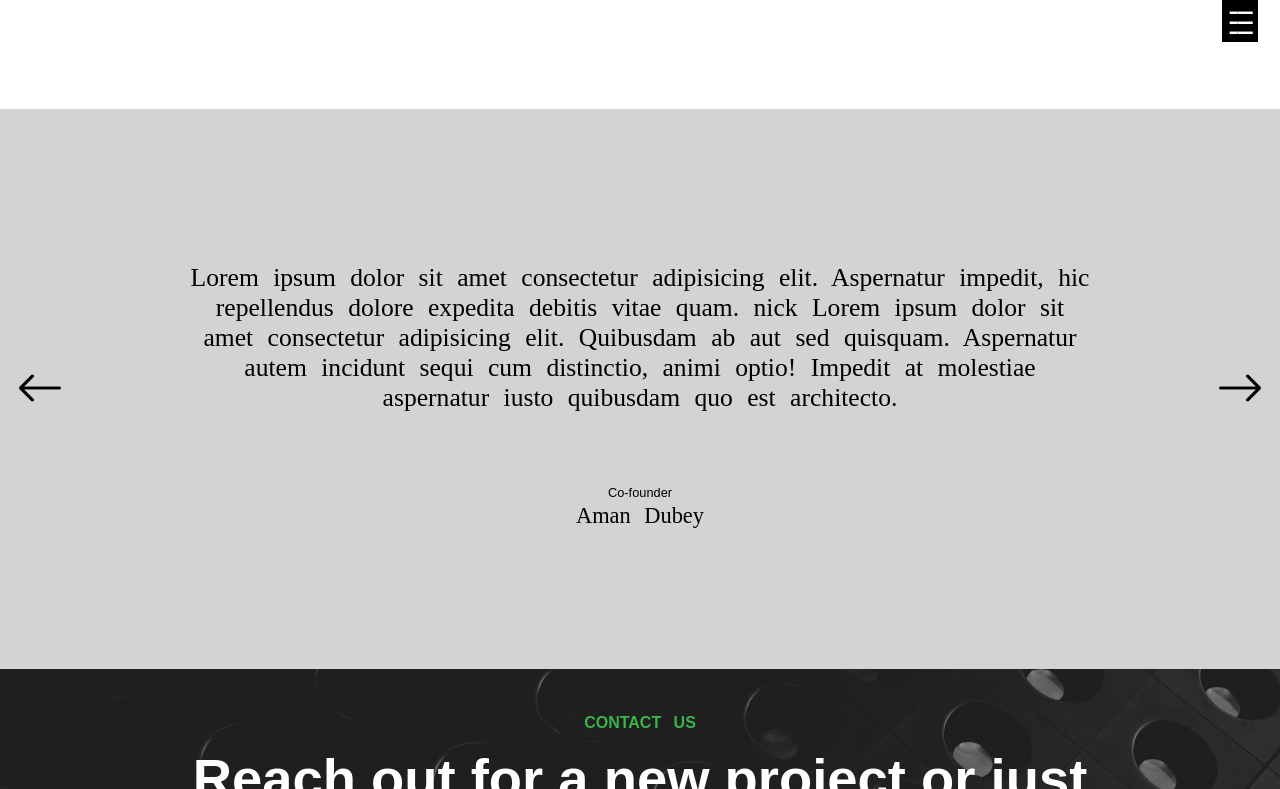
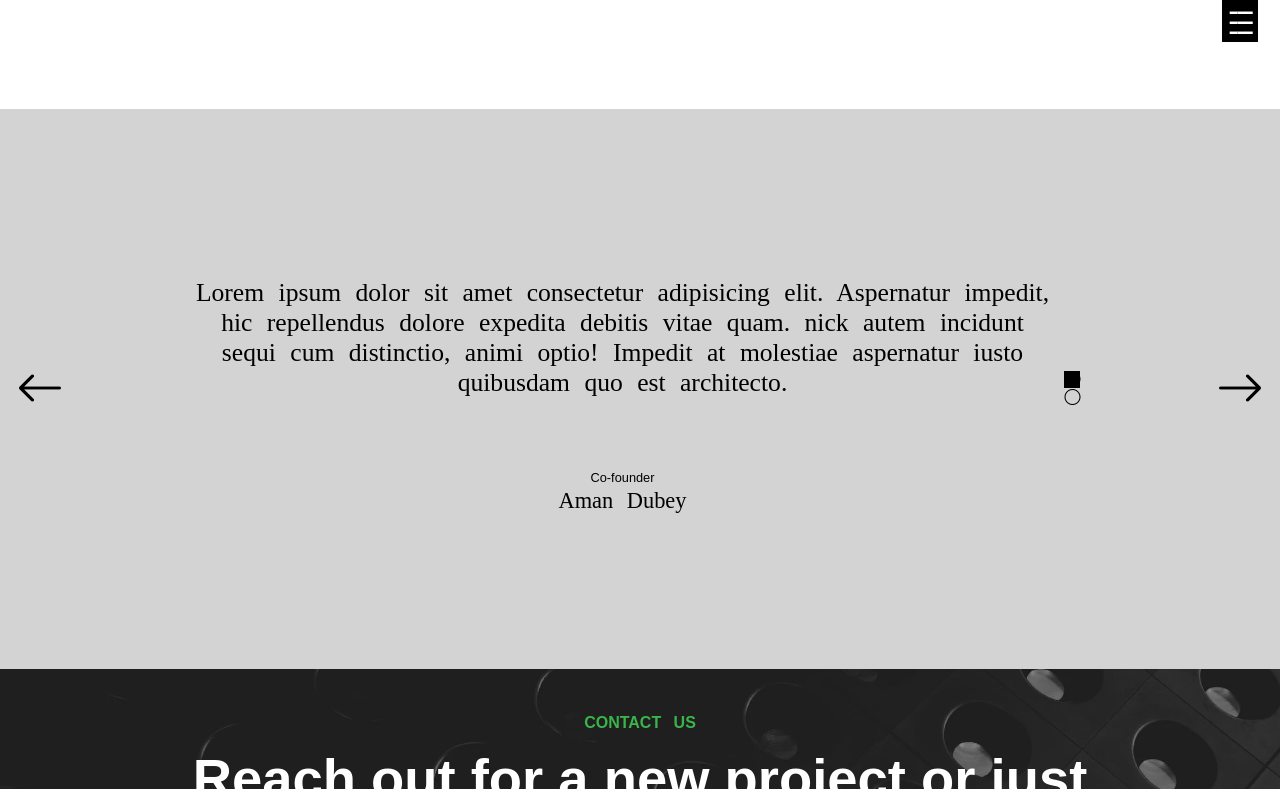
Before and after one commit to Nickk15/dddeveloper, a plain HTML site: page index.html in a window 1280 px wide. Both pictures are taken after a click on the element 40 px from the left and 2764 px from the top of the page. Shown: the part 2375-3164 px from the top of the page. Drawn offline with nearby package versions, Linux system fonts and the light colour scheme.

Commit message:
Update index.html

```diff
--- a/index.html
+++ b/index.html
@@ -141,7 +141,6 @@
             <div class="first">
                 <p>Lorem ipsum dolor sit amet consectetur adipisicing elit. Aspernatur impedit, hic repellendus dolore
                     expedita debitis vitae quam. nick
-                    Lorem ipsum dolor sit amet consectetur adipisicing elit. Quibusdam ab aut sed quisquam. Aspernatur
                     autem incidunt sequi cum distinctio, animi optio! Impedit at molestiae aspernatur iusto quibusdam
                     quo est architecto.
                 </p>
@@ -167,6 +166,11 @@
                     <p class="name">Nikhil Pandey</p>
                 </div>
             </div>
+            <div class="slide">
+                <i id="slidecount1" class="bi bi-circle"></i>
+                <i id="slidecount2" class="bi bi-circle"></i>
+            </div>
+
         </div>
         <div class="right" onclick="left()">
             <i class="bi bi-arrow-right"></i>
@@ -213,9 +217,15 @@
     <script>
         let nav = document.getElementById('list')
         let toggles = document.getElementById('toggle')
+        let second = document.getElementsByClassName('second')[0]
+        let slide1 = document.getElementById('slidecount1')
+        let slide2 = document.getElementById('slidecount2')
         let first = document.getElementsByClassName('first')[0]
-        let second = document.getElementsByClassName('second')[0]
         // Define the close() function
+        // if (getComputedStyle(first).display === 'flex') {
+        //     slide1.style.backgroundColor="black"
+        //     }
+
         const closeNav = () => {
             nav.style.transform = "translateX(110%)";
             toggles.style.display = "flex"
@@ -232,17 +242,20 @@
                 first.style.transform = "translateX(-100%)"
             }
             setTimeout(() => {
+                slide1.style.backgroundColor = "transparent"
+                slide2.style.backgroundColor = "black"
                 if (first.style.display == "flex") {
                     first.style.display = "none"
                     second.style.display = "flex"
                     second.style.transform = "translateX(0%)"
+
                 }
                 else {
                     second.style.display = "flex"
                     first.style.display = "none"
                 }
 
-            }, 1000)
+            }, 500)
 
         }
         const right = () => {
@@ -253,6 +266,8 @@
                 second.style.transform = "translateX(100%)"
             }
             setTimeout(() => {
+                slide2.style.backgroundColor = "transparent"
+                slide1.style.backgroundColor = "black"
                 if (second.style.display == "flex") {
                     first.style.display = "flex"
                     second.style.display = "none"
@@ -262,13 +277,13 @@
                     first.style.display = "flex"
                     second.style.display = "none"
                 }
-            }, 1000)
+            }, 500)
         }
-        let loader=document.getElementById('preloader')
-        window.addEventListener('load',function(){
-            setInterval(()=>{
-                loader.style.display="none"
-            },2000)
+        let loader = document.getElementById('preloader')
+        window.addEventListener('load', function () {
+            setInterval(() => {
+                loader.style.display = "none"
+            }, 2000)
         })
     </script>
     <script src="https://unpkg.com/aos@next/dist/aos.js"></script>
```
